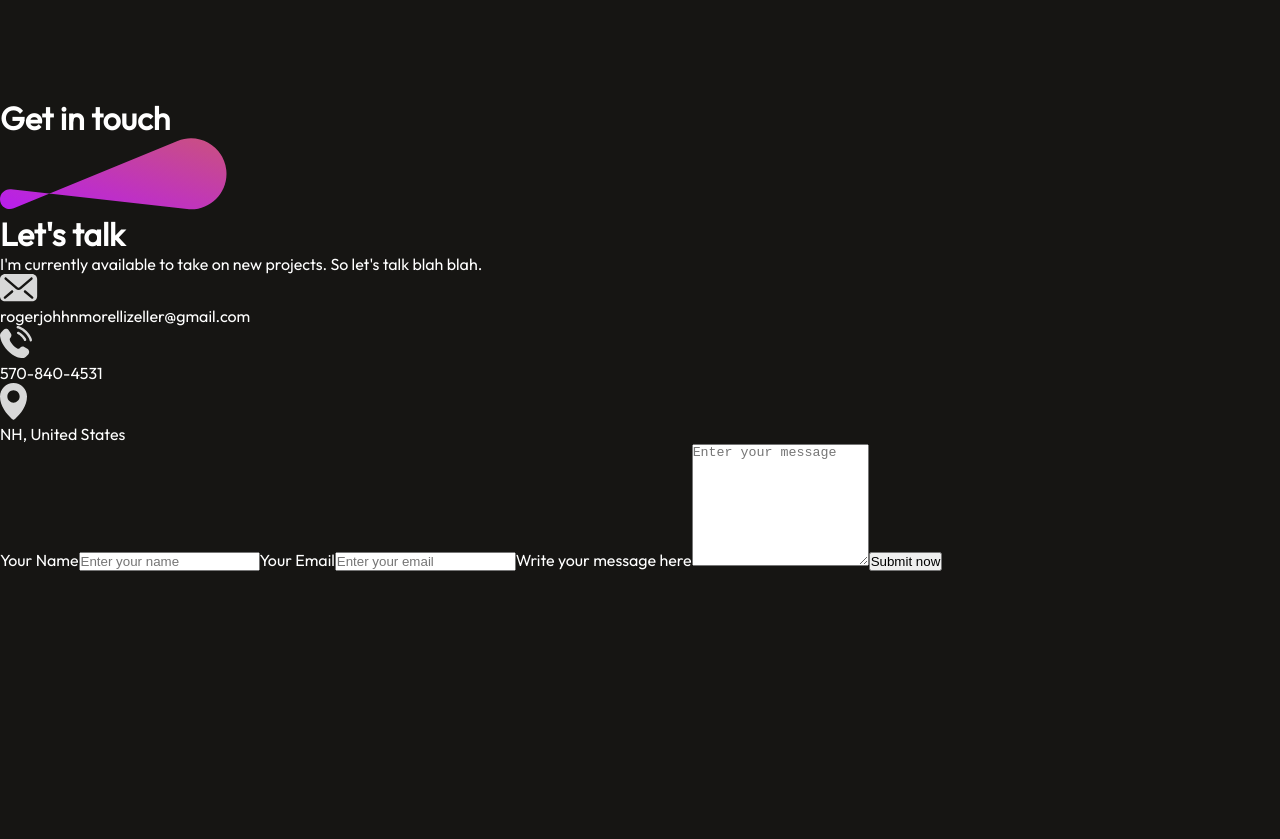
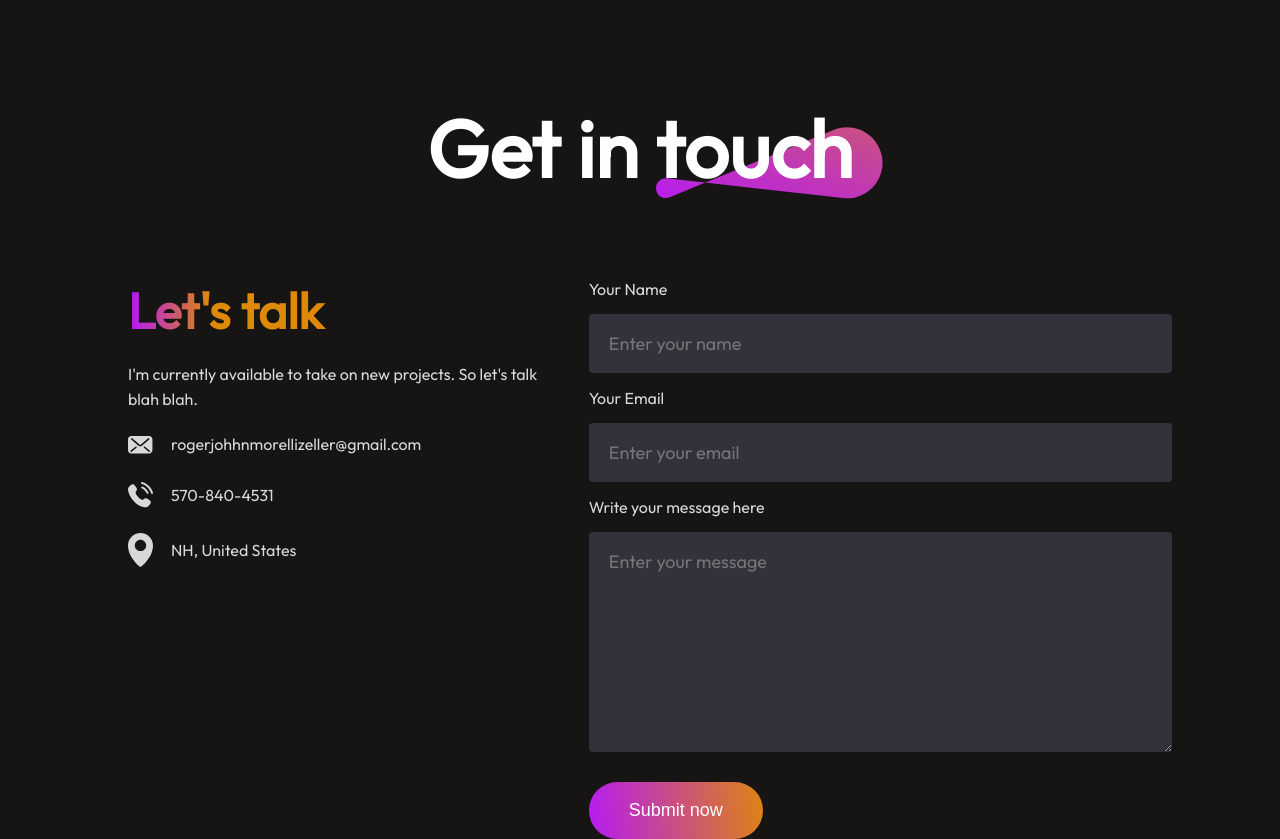
Before and after one commit to Dante4109/portfolio-react, a React (Vite) app: page / in a window 1280 px wide. Shown: the part 4165-5004 px from the top of the page. Before the commit the page ends 4736 px from the top, so only its background shows below. Built offline with nearby package versions, Linux system fonts and the light colour scheme.

Commit message:
Styled the Contact component

```diff
--- a/src/components/Contact/Contact.css
+++ b/src/components/Contact/Contact.css
@@ -0,0 +1,113 @@
+.contact {
+  display: flex;
+  flex-direction: column;
+  align-items: center;
+  justify-content: center;
+  gap: 80px;
+  margin: 80px 10%;
+}
+
+.contact-title {
+  position: relative;
+}
+
+.contact-title h1 {
+  padding: 0px 30px;
+  font-size: 80px;
+  font-weight: 600;
+}
+
+.contact-title img {
+  position: absolute;
+  bottom: 0;
+  right: 0;
+  z-index: -1;
+}
+
+.contact-section {
+  width: 100%;
+  display: flex;
+  justify-content: space-between;
+  gap: 30px;
+}
+
+.contact-left {
+  display: flex;
+  flex-direction: column;
+  gap: 20px;
+  flex-basis: 40%;
+}
+
+.contact-left h1 {
+  font-size: 50px;
+  font-weight: 700;
+  background: linear-gradient(270deg, #df8908 80%, #b415ff 100%);
+  background-clip: text;
+  -webkit-background-clip: text;
+  -webkit-text-fill-color: transparent;
+}
+
+.contact-left p {
+  max-width: 550px;
+  color: #d8d8d8;
+  font-size: 16px;
+  line-height: 25px;
+}
+
+.contact-details {
+  display: flex;
+  flex-direction: column;
+  gap: 25px;
+  color: #d8d8d8;
+  font-size: 22px;
+}
+.contact-detail {
+  display: flex;
+  align-items: center;
+  gap: 18px;
+}
+
+.contact-detail img {
+  width: 25px;
+}
+
+.contact-right {
+  flex-basis: 55%;
+  display: flex;
+  flex-direction: column;
+  align-items: start;
+  gap: 15px;
+}
+
+.contact-right label {
+  color: #d8d8d8;
+}
+
+.contact-right input,
+.contact-right textarea {
+  border: none;
+  width: 100%;
+  padding: 18px 0 18px 20px;
+  border-radius: 4px;
+  background: #32323c;
+  color: #a0a0a0;
+  font-family: Outfit;
+  font-size: 18px;
+}
+
+.contact-submit {
+  border: none;
+  color: #fff;
+  border-radius: 50px;
+  background: linear-gradient(264deg, #df8908 -5.09%, #b415ff 106.28%);
+  font-size: 18px;
+  padding: 18px 40px;
+  margin-top: 15px;
+  cursor: pointer;
+  transition: 0.3s;
+}
+
+.contact-submit:hover {
+  transform: scale(1.1);
+  transition: 0.3s;
+}
```
